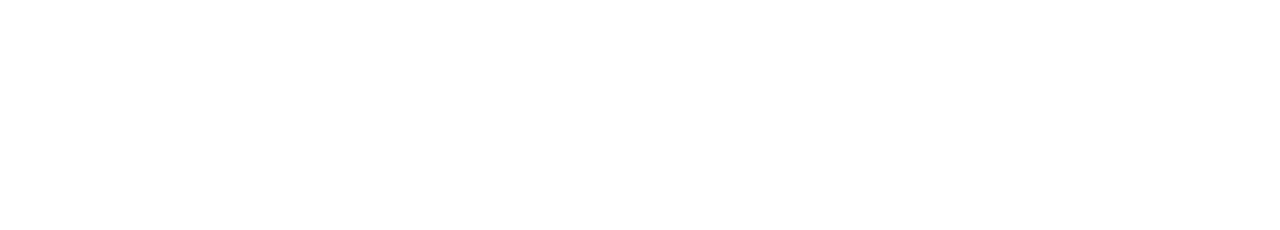
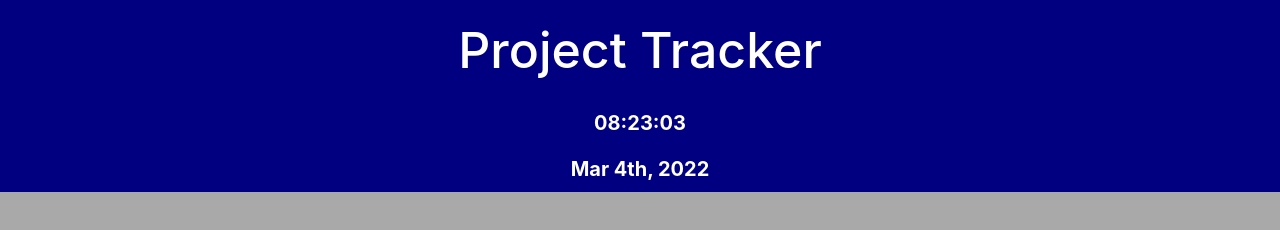
Before and after one commit to xnd0/Project_Tracker, a plain HTML site: page index.html in a window 1280 px wide. Drawn offline with nearby package versions, Linux system fonts and the light colour scheme.

Commit message:
html & jss updated

```diff
--- a/index.html
+++ b/index.html
@@ -15,6 +15,14 @@
 </head>
 
 <body>
+    <header>
+        <h2>Project Tracker</h2>
+        <div id="updatetime">
+            <p id="3a" class="timer"></p>
+            <p id="1a" class="timer"></p>
+        </div>
+
+    </header>
 
 
 
--- a/script.js
+++ b/script.js
@@ -0,0 +1,12 @@
+
+function update() {
+
+
+    var gradDate = moment("2022-3-4").format("MMM Do, YYYY");
+    $("#1a").text(gradDate);
+
+    var time = moment().format("hh:mm:ss");
+    $("#3a").text(time);
+
+
+} setInterval(update, 1000);
--- a/style.css
+++ b/style.css
@@ -0,0 +1,29 @@
+*{
+    box-sizing: border-box;
+    padding: 0;
+    margin: 0;
+}
+
+body{
+    background-color: darkgrey;
+    color: white;
+}
+
+header{
+    background-color: navy;
+    height: 24vh;
+}
+
+header h2{
+    text-align: center;
+    padding:20px ;
+    font-size: 50px;
+}
+#updatetime p{
+    text-align: center;
+}
+.timer{
+    font-size: 20px;
+    font-weight:bolder ;
+
+}
```
